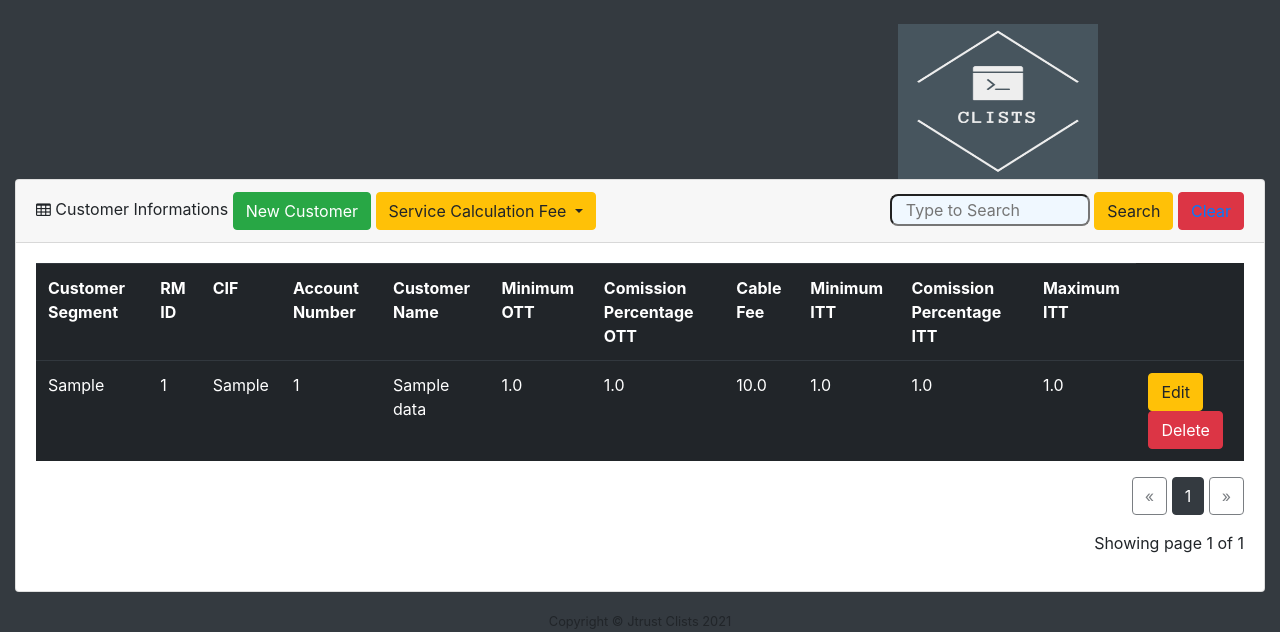
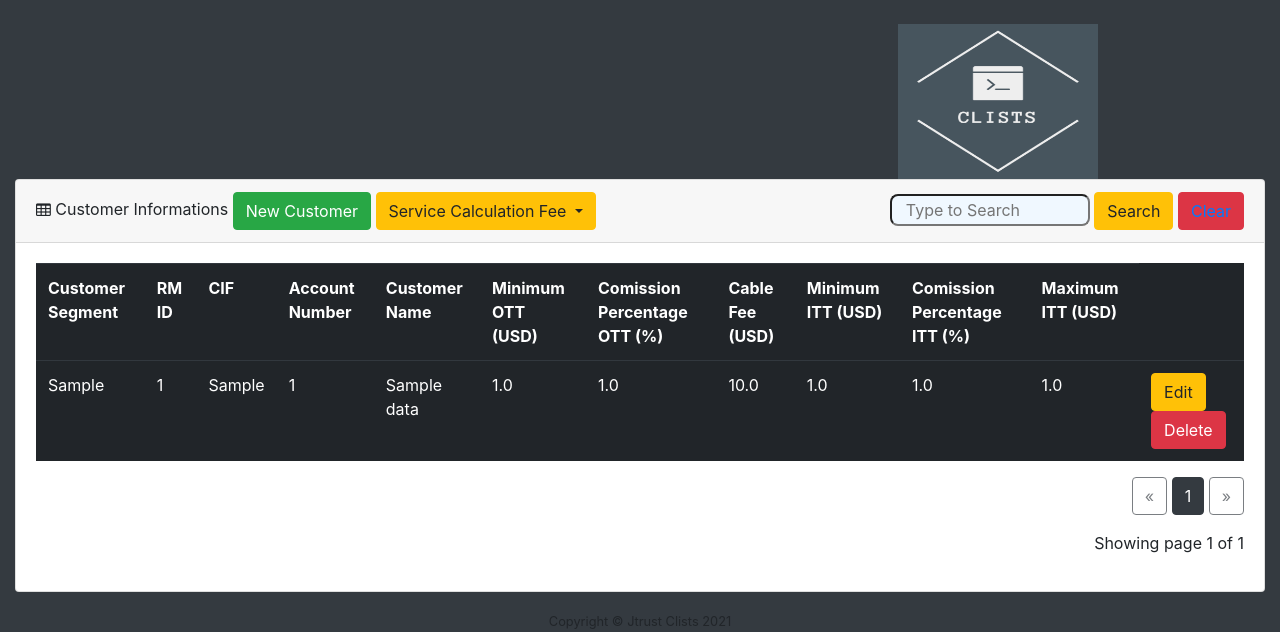
Before and after one commit to Sovannarith-Liv/jtrustCustomerSystem, a Flask app: page / in a window 1280 px wide. Shown: the part 748-1380 px from the top of the page. Run offline with Flask 2, Linux system fonts and the light colour scheme; tables that the repository leaves empty hold one stand-in row (values such as "Sample post"); grey boxes labelled with a size stand in for pictures from a placeholder-image service; some libraries are stand-ins or nearby versions.

Commit message:
Add $ variable

```diff
--- a/templates/index.html
+++ b/templates/index.html
@@ -203,12 +203,12 @@
                       <th>CIF</th>
                       <th>Account Number</th>
                       <th>Customer Name</th>
-                      <th>Minimum OTT</th>
-                      <th>Comission Percentage OTT</th>
-                      <th>Cable Fee</th>
-                      <th>Minimum ITT</th>
-                      <th>Comission Percentage ITT</th>
-                      <th>Maximum ITT</th>
+                      <th>Minimum OTT (USD)</th>
+                      <th>Comission Percentage OTT (%)</th>
+                      <th>Cable Fee (USD)</th>
+                      <th>Minimum ITT (USD)</th>
+                      <th>Comission Percentage ITT (%)</th>
+                      <th>Maximum ITT (USD)</th>
 
                   </tr>
 
```
